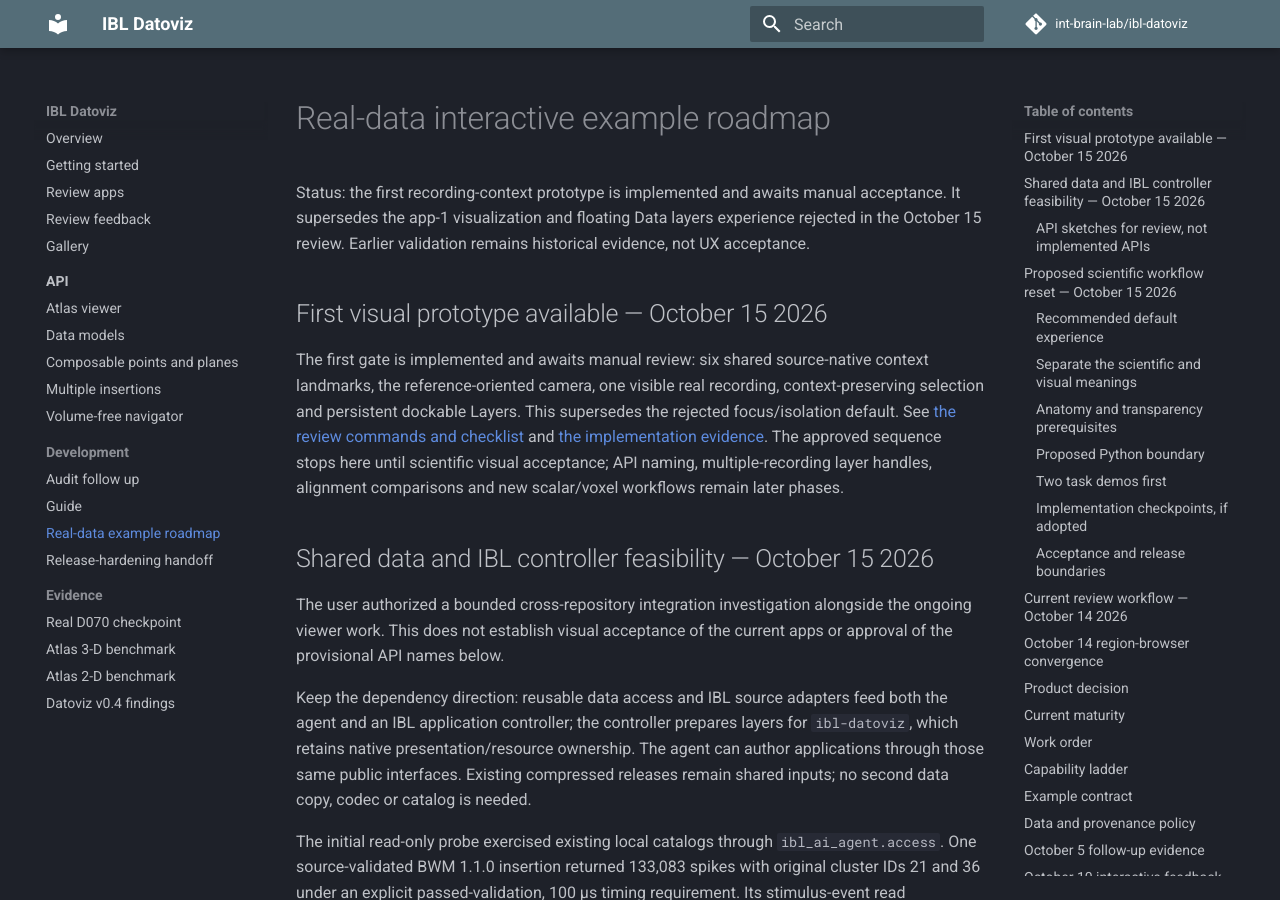
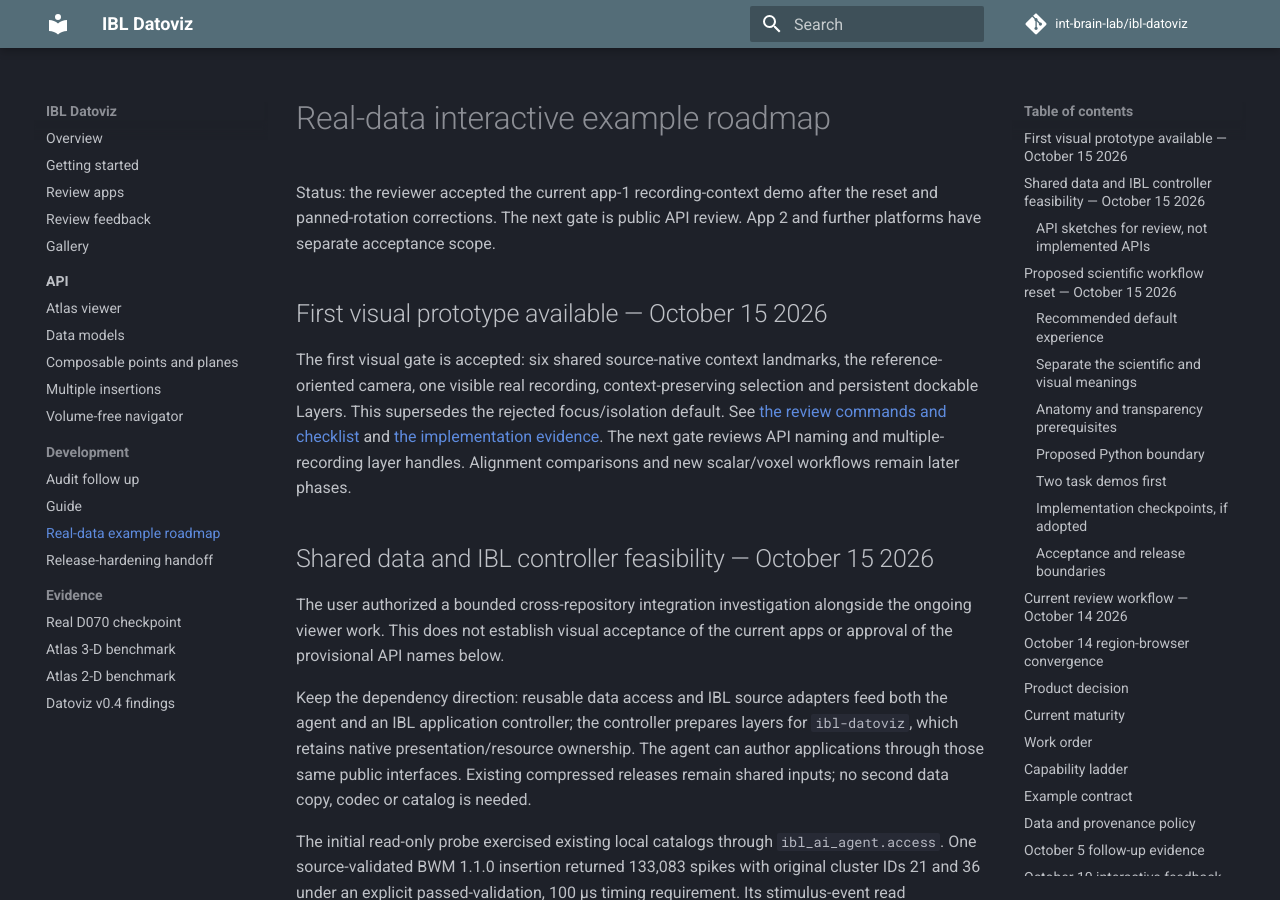
Before and after one commit to int-brain-lab/ibl-datoviz, an MkDocs documentation site: the page built from docs/REAL_DATA_EXAMPLE_ROADMAP.md, in a window 1280 px wide and 900 px high. Built offline with MkDocs 1.6.1 and Material for MkDocs 9.7.7, drawn with Linux system fonts in a browser that asks for light colours; comment, search, counter and statistics services are not loaded.

Commit message:
docs: record manual acceptance and move to API review

```diff
--- a/docs/REAL_DATA_EXAMPLE_ROADMAP.md
+++ b/docs/REAL_DATA_EXAMPLE_ROADMAP.md
@@ -1,17 +1,16 @@
 # Real-data interactive example roadmap
 
-Status: the first recording-context prototype is implemented and awaits manual acceptance. It supersedes the app-1 visualization and floating Data layers experience rejected in the October 15 review. Earlier validation remains historical evidence, not UX acceptance.
+Status: the reviewer accepted the current app-1 recording-context demo after the reset and panned-rotation corrections. The next gate is public API review. App 2 and further platforms have separate acceptance scope.
 
 ## First visual prototype available — October 15 2026
 
-The first gate is implemented and awaits manual review: six shared source-native
+The first visual gate is accepted: six shared source-native
 context landmarks, the reference-oriented camera, one visible real recording,
 context-preserving selection and persistent dockable Layers. This supersedes the
 rejected focus/isolation default. See [the review commands and checklist](review-apps.md#app-1-where-did-we-record)
 and [the implementation evidence](NEXT_STEPS.md#first-recording-context-visual-gate-october-15-2026).
-The approved sequence stops here until scientific visual acceptance; API naming,
-multiple-recording layer handles, alignment comparisons and new scalar/voxel
-workflows remain later phases.
+The next gate reviews API naming and multiple-recording layer handles. Alignment
+comparisons and new scalar/voxel workflows remain later phases.
 
 ## Shared data and IBL controller feasibility — October 15 2026
 
```
Also changed, not shown: docs/NEXT_STEPS.md (+7 -0 lines), docs/REVIEW_FEEDBACK.md (+6 -0 lines).
